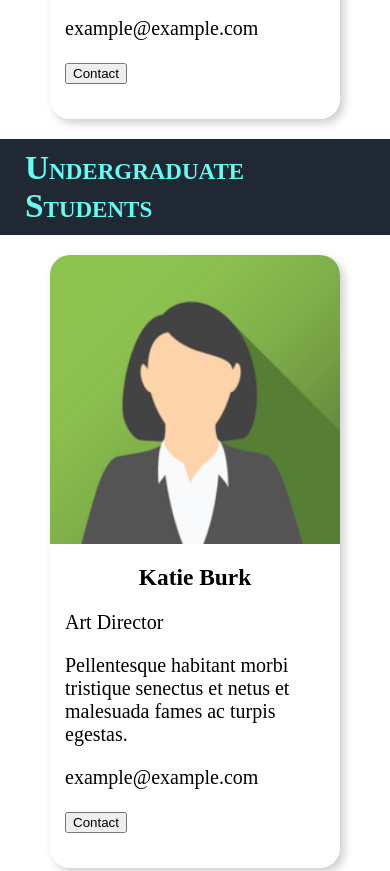
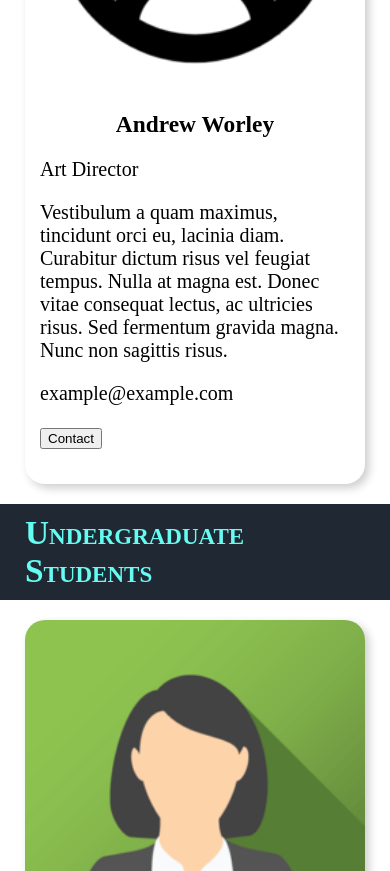
Before and after one commit to jagraves21/hpc-lab, a plain HTML site: page people.html in a window 390 px wide. Shown: the part 10321-11192 px from the top of the page. Drawn offline with Linux system fonts and the light colour scheme.

Commit message:
moble size fix

```diff
--- a/css/card.css
+++ b/css/card.css
@@ -70,6 +70,9 @@
 	}
 }
 @media screen and (max-width: 600px) {
+	.card-deck {
+		padding: 20px 25px;
+	}
 	.card-deck .card {
 		width: 100%;
 	}
```
